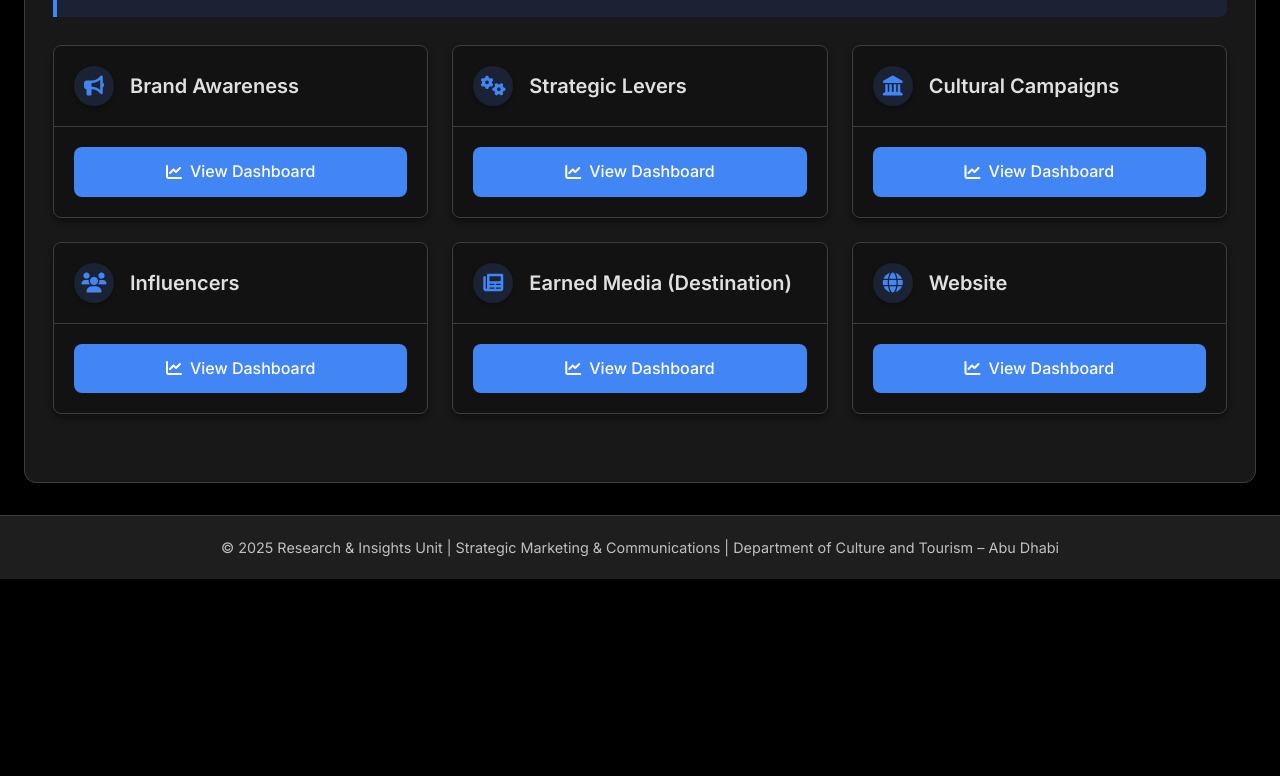
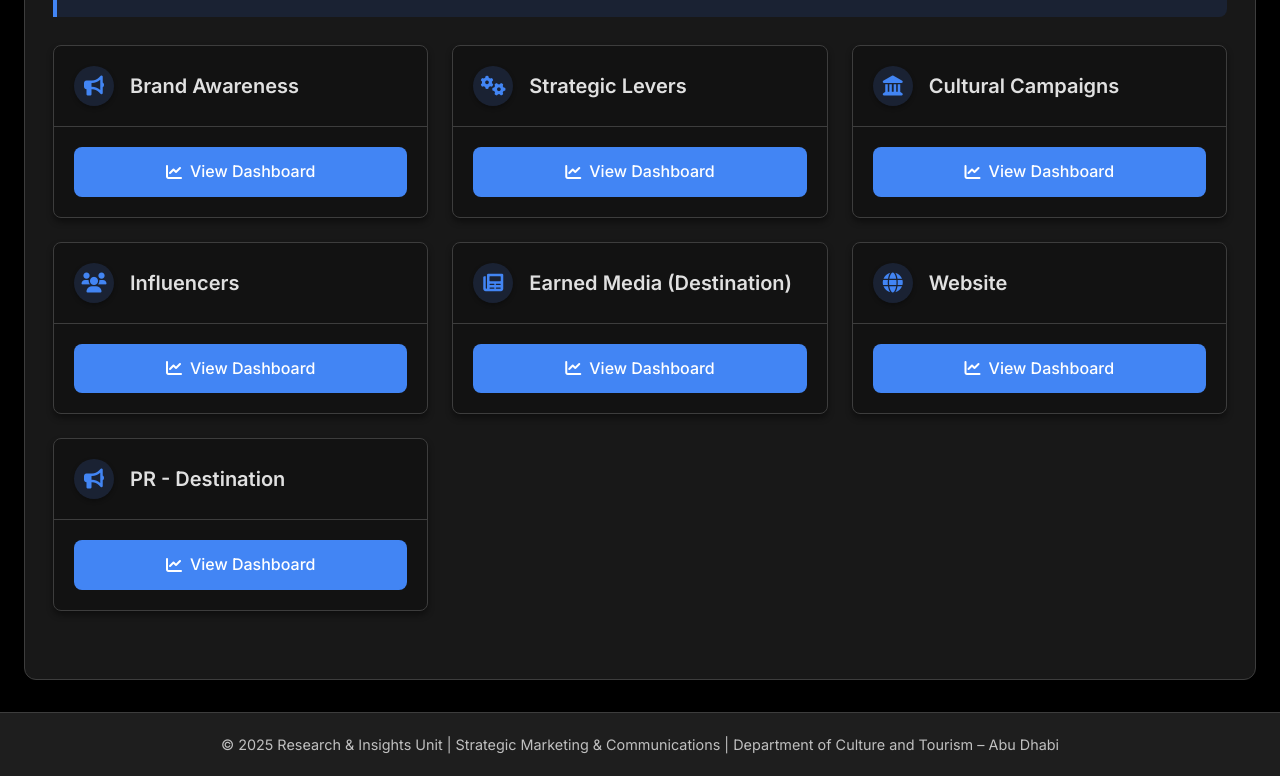
Before and after one commit to studiorns/KPI-Tracker-Repository, a plain HTML site: page index.html in a window 1280 px wide. Shown: the part 546-1322 px from the top of the page. Before the commit the page ends 1125 px from the top, so only its background shows below. Drawn offline with Linux system fonts and the light colour scheme.

Commit message:
Add files via upload

```diff
--- a/index.html
+++ b/index.html
@@ -570,6 +570,21 @@
                         </a>
                     </div>
                 </div>
+
+                <!-- PR - Destination -->
+                <div class="kpi-card">
+                    <div class="kpi-header">
+                        <div class="icon-container">
+                            <i class="fas fa-bullhorn"></i>
+                        </div>
+                        <div class="kpi-name">PR - Destination</div>
+                    </div>
+                    <div class="kpi-links">
+                        <a href="https://studiorns.github.io/KPI-Tracker-PR-Destination/" class="link-button dashboard-link">
+                            <i class="fas fa-chart-line"></i> View Dashboard
+                        </a>
+                    </div>
+                </div>
             </div>
         </div>
         </div>
```
